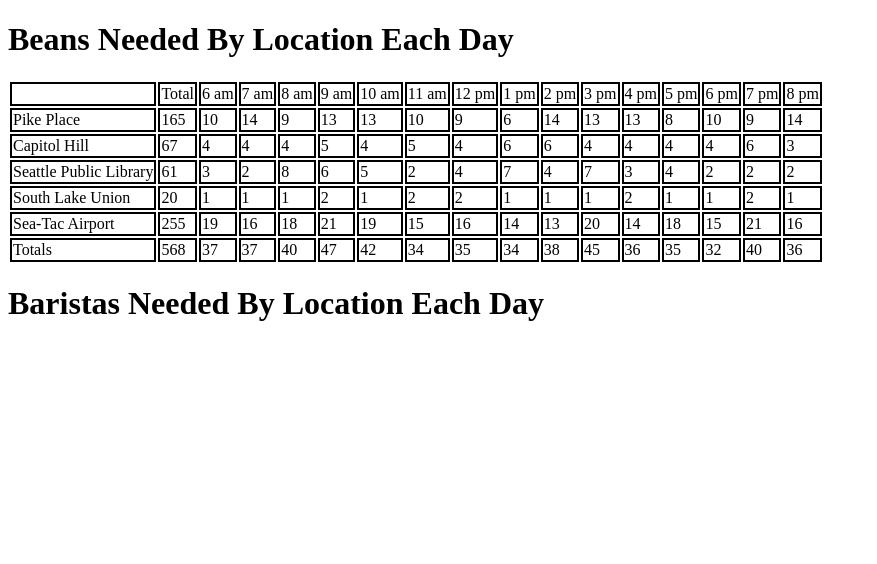
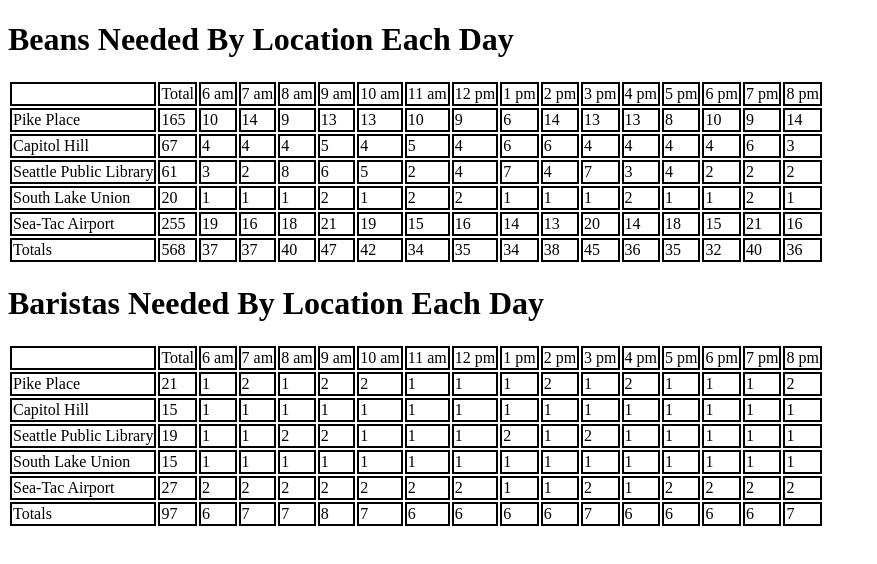
Before and after one commit to nurbek-is/CampfireCoffee, a plain HTML site: page data.html in a window 1280 px wide. Shown: the whole page, without its empty margins (0-877 px from the left). Drawn offline with Linux system fonts and the light colour scheme.

Commit message:
both tables workin

```diff
--- a/app.js
+++ b/app.js
@@ -78,6 +78,7 @@ Shop.prototype.getEmployeesPerHour = function() {
     this.dailyEmployeePerShop+=hourlyEmployees;
     allShopsHourlyEmploy[hour]+=hourlyEmployees;
     allShopsDailyEmployee+=hourlyEmployees;
+    console.log (allShopsDailyEmployee)
     }
   };
 
@@ -102,9 +103,10 @@ var seaTacAirport = new Shop (28, 44, 'Sea-Tac Airport', 1.1, .41);
 
 //////////////////////////////
 // create h1 tag for a table  main
-var center = document.getElementById('tableEl');
 
-function createTableTitle(toppart) {
+
+function createTableTitle(toppart, id) {
+  var center = document.getElementById(id);
   var trHeader = document.createElement('h1');
   trHeader.textContent = toppart;
   center.appendChild(trHeader);
@@ -112,8 +114,8 @@ function createTableTitle(toppart) {
 
 
 
-function renderTableTopRow() {
-  var table = document.getElementById('tab');
+function renderTableTopRow(id) {
+  var table = document.getElementById(id);
   var row = document.createElement('tr');
 
   var thEl = document.createElement('td');
@@ -176,41 +178,70 @@ function renderTotalRow(obj) {
       table.appendChild(row);
 }
 
-
-createTableTitle('Beans Needed By Location Each Day');
-renderTableTopRow();
+function displayCoffeeTable () {
+createTableTitle('Beans Needed By Location Each Day', 'tableEl');
+renderTableTopRow('tab');
 renderTableSecondrow(pikePlace);
 renderTableSecondrow(capitolHill);
 renderTableSecondrow(seattlePublicLibrary);
 renderTableSecondrow(southLakeUnion);
 renderTableSecondrow(seaTacAirport);
 renderTotalRow ();
+}
+
+displayCoffeeTable ();
+
+///////////
 
 
-//
-//   var thTotals = document.createElement('th');
-//   thTotals.textContent = 'Totals';
-//   trHeader.appendChild(thTotals);
-//   tableEl.appendChild(trHeader);
-//
-//   for (idx in shops) {
-//     shops[idx].hourlySales();
-//
-//     var trStoreEl = document.createElement('tr');
-//     var thStoreEl = document.createElement('th');
-//     thStoreEl.textContent = allShops[idx].name;
-//     trStoreEl.appendChild(thStoreEl);
-//
-//     for (hour in hours) {
-//       var tdSalesEl = document.createElement('td');
-//       tdSalesEl.textContent = allShops[idx].cupSalePerHr[hour];
-//       trStoreEl.appendChild(tdSalesEl);
-//     }
-//
-//     var tdTotalSalesEl = document.createElement('td');
-//     tdTotalSalesEl.textContent = allShops[idx].totalCupSales;
-//     trStoreEl.appendChild(tdTotalSalesEl);
-//     tableEl.appendChild(trStoreEl);
-//   };
-// };
-// renderTable();
+
+function renderTableSecondrowBarista(obj) {
+
+  var table = document.getElementById('barista');
+
+  var row = document.createElement('tr');
+  var thEl = document.createElement('td');
+  thEl.textContent = obj.name;
+  row.appendChild(thEl);
+  table.appendChild(row);
+  var thEl = document.createElement('td');
+  thEl.textContent = obj.dailyEmployeePerShop;
+  row.appendChild(thEl);
+
+  for(hour in obj.employeeRequired) {
+    var thEl = document.createElement('td');
+    thEl.textContent = obj.employeeRequired[hour];
+    row.appendChild(thEl);
+  }
+    table.appendChild(row);
+}
+
+function renderTotalRowBarista(obj) {
+
+  var table = document.getElementById('barista');
+  var row = document.createElement('tr');
+  var thEl = document.createElement('td');
+  thEl.textContent = ('Totals');
+  row.appendChild(thEl);
+
+  var thEl = document.createElement('td');
+  thEl.textContent = allShopsDailyEmployee;
+  row.appendChild(thEl);
+  table.appendChild(row);
+    for(hour in allShopsHourlyEmploy) {
+      var thEl = document.createElement('td');
+      thEl.textContent = allShopsHourlyEmploy[hour];
+      row.appendChild(thEl);
+  }
+      console.log(row);
+      table.appendChild(row);
+}
+
+createTableTitle('Baristas Needed By Location Each Day', 'tableEl1');
+renderTableTopRow('barista')
+renderTableSecondrowBarista (pikePlace)
+renderTableSecondrowBarista (capitolHill)
+renderTableSecondrowBarista (seattlePublicLibrary)
+renderTableSecondrowBarista (southLakeUnion)
+renderTableSecondrowBarista (seaTacAirport)
+renderTotalRowBarista();
--- a/data.html
+++ b/data.html
@@ -8,15 +8,16 @@
     <meta charset="utf-8">
     <title>CampFire Coffee</title>
   </head>
-  <body id='center'>
-    <p id='tableEl'>
+  <body>
+    <p id='tableEl'></p>
 
-    </p>
+
     <table id='tab'>
 
     </table>
+    <p id='tableEl1'></p>
+    <table id='barista'></table>
 
-    <table ='tab2'><h1>Baristas Needed By Location Each Day</h1></table>
 
 
 <script src='app.js'> </script>
```
